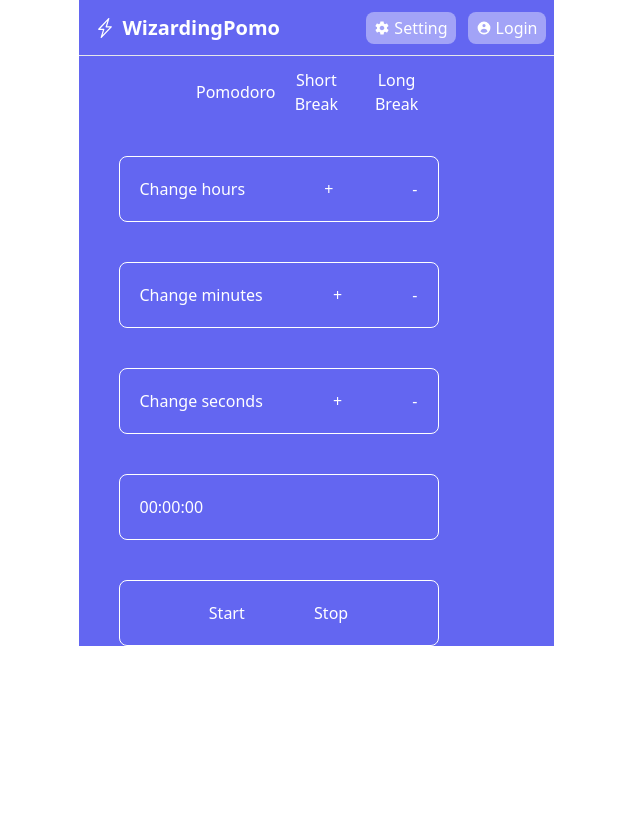
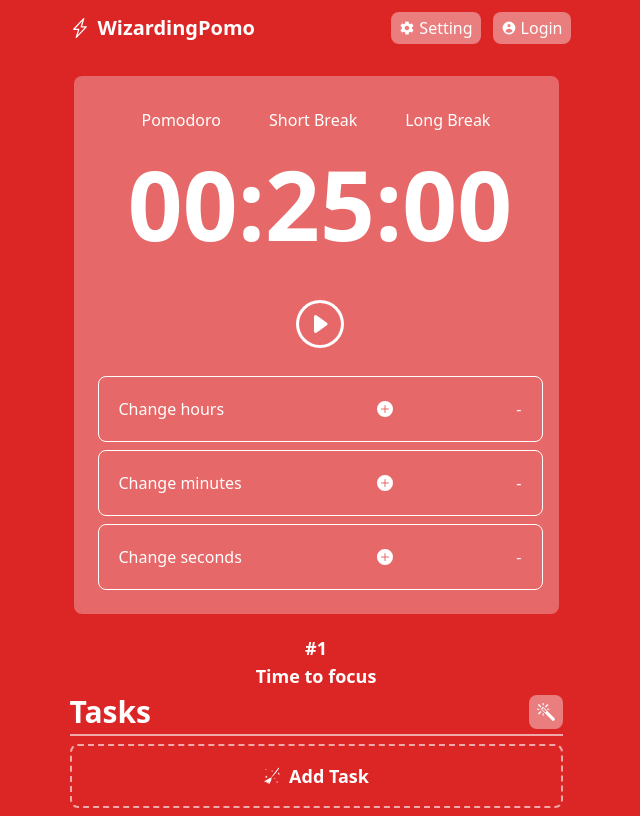
Before and after one commit to ujjwalkirti/pomodoro-timer-harry_potter-theme, a React (Create React App) app: page / in a window 1280 px wide. Both pictures are taken after a click on the button "Gryffindor". Shown: the whole page, without its empty margins (324-964 px from the left). Built offline with nearby package versions, Linux system fonts and the light colour scheme.

Commit message:
31-10-2021

```diff
--- a/src/App.css
+++ b/src/App.css
@@ -1,3 +1,3 @@
 .special_width{
-       width: 475px;
+       width: 525px;
 }
--- a/src/App.js
+++ b/src/App.js
@@ -4,6 +4,7 @@ import SelectHouse from "./components/SelectHouse";
 import "./App.css";
 import { houseContext } from "./services/context/houseContext";
 import Navbar from "./components/Navbar";
+import AddTasks from "./components/AddTasks";
 
 function App() {
   const [houseSelected, setHouseSelected] = useState(false);
@@ -14,24 +15,28 @@ function App() {
     if (selectHouse.house !== "") {
       setHouseSelected(true);
       setBgColor(selectHouse.backGround);
+      console.log(selectHouse.backGround);
     }
-  }, [selectHouse.house]);
+  }, [selectHouse.house, selectHouse.backGround]);
 
   return (
     <div
       className={`App bg-${
         bgColor === "" ? "indigo-500" : bgColor
-      } h-auto special_width mx-auto text-white`}
+      } h-auto mx-auto text-white`}
     >
+      <div className="special_width mx-auto">
         <Navbar />
         {houseSelected ? (
           <div>
             <Card />
+            <AddTasks/>
           </div>
         ) : (
           <SelectHouse />
         )}
       </div>
+    </div>
   );
 }
 
--- /dev/null
+++ b/src/components/AddTasks.js
@@ -0,0 +1,82 @@
+import React from "react";
+import { ImMagicWand } from "react-icons/im";
+import { GiMagicBroom } from "react-icons/gi";
+import { AiOutlineCloseCircle } from "react-icons/ai";
+import { useState } from "react";
+
+function AddTasks() {
+  const [wantsToAddTask, setWantsToAddTask] = useState(false);
+  const [task, setTask] = useState("");
+  const [tasks, setTasks] = useState([]);
+
+  return (
+    <div className="flex flex-col font-semibold text-lg">
+      <p className="text-center">
+        #1
+        <br />
+        Time to focus
+      </p>
+      <div className="flex items-center justify-between mx-4 border-b-2 py-1 border-white border-opacity-60">
+        <p className="text-3xl">Tasks</p>
+        <button className="bg-white bg-opacity-40 p-2 rounded-lg">
+          <ImMagicWand />
+        </button>
+      </div>
+      {!wantsToAddTask && (
+        <div
+          className="mx-4 my-2 rounded-lg border-2 border-white border-opacity-60 border-dashed flex items-center justify-center p-4 cursor-pointer"
+          onClick={() => {
+            setWantsToAddTask(true);
+          }}
+        >
+          <GiMagicBroom />
+          <p className="ml-2 text-center">Add Task</p>
+        </div>
+      )}
+      {wantsToAddTask && (
+        <div className=" ">
+          <form className="relative flex flex-col">
+            <AiOutlineCloseCircle
+              onClick={() => {
+                setWantsToAddTask(false);
+              }}
+              className="absolute top-1 cursor-pointer right-10"
+            />
+            <input
+              type="text"
+              onChange={(event) => {
+                setTask(event.target.value);
+              }}
+              placeholder="What's your task?"
+              className="w-2/3 mx-auto mt-3 text-black px-2 py-1 rounded-xl"
+            />
+            <input
+              type="submit"
+              className="w-1/3 mx-auto cursor-pointer my-3 bg-black rounded-xl"
+              placeholder="Create task"
+              onClick={(event) => {
+                event.preventDefault();
+                setWantsToAddTask(false);
+                let tasksArray = tasks;
+                tasksArray.push(task);
+                setTasks(tasksArray);
+              }}
+            />
+          </form>
+        </div>
+      )}
+      <div className="flex flex-col px-3 ">
+        {tasks.map((task) => {
+          return (
+            <div className="flex">
+              <p className="mr-2">{tasks.indexOf(task)+1}.</p>
+              <p>{task}</p>
+            </div>
+          );
+        })}
+      </div>
+    </div>
+  );
+}
+
+export default AddTasks;
--- a/src/components/Card.js
+++ b/src/components/Card.js
@@ -1,14 +1,35 @@
-import React, { useState } from "react";
+import React, { useContext, useEffect, useState } from "react";
+import { houseContext } from "../services/context/houseContext";
 import Timer from "./Timer";
 
 const typeOfBreaks = ["short", "long"];
 
 function Card() {
   const [breakType, setBreakType] = useState("");
+
+  const houseColors = useContext(houseContext);
+  useEffect(() => {
+    houseColors.setBreakType(breakType);
+  }, [breakType]);
+
   return (
-    <div className="">
-      <div className="flex w-60 mx-auto justify-evenly mt-3">
-        <button>Pomodoro</button>
+    <div className=" bg-white bg-opacity-30 p-5 m-5 rounded-lg">
+      <div
+        className={`${() =>
+          breakType === ""
+            ? "bg-white bg-opacity-40 text-semibold"
+            : null} flex w-full mx-auto justify-evenly mt-3`}
+      >
+        <button
+          className={`${
+            breakType === "" ? "bg-${houseColors.backGround}" : null
+          } bg-opacity-30`}
+          onClick={() => {
+            setBreakType("");
+          }}
+        >
+          Pomodoro
+        </button>
         <button
           onClick={() => {
             setBreakType(typeOfBreaks[0]);
@@ -24,20 +45,7 @@ function Card() {
           Long Break
         </button>
       </div>
-      {breakType !== "" ? (
-        <div>
-          <p>Break Over? </p>
-          <button
-            className="border border-white p-2 rounded-lg m-2"
-            onClick={() => {
-              setBreakType("");
-            }}
-          >
-            Go back
-          </button>
-        </div>
-      ) : null}
-      <Timer breakType={breakType} />
+      <Timer />
     </div>
   );
 }
--- a/src/components/Navbar.js
+++ b/src/components/Navbar.js
@@ -1,11 +1,13 @@
-import React from "react";
+import React, { useContext } from "react";
 import { BsLightningCharge } from "react-icons/bs";
 import { HiUserCircle } from "react-icons/hi";
 import { IoMdSettings } from "react-icons/io";
+import { houseContext } from "../services/context/houseContext";
 
 function Navbar() {
+  const context = useContext(houseContext)
   return (
-    <div className="w-full h-14 border-b border-gray-200 flex items-center justify-between mr-2">
+    <div className={`w-full h-14 border-${context.backGround} border-b flex items-center justify-between mr-2`}>
       <p className="flex text-white font-bold text-xl items-center w-60 ml-4">
         <BsLightningCharge className="mr-2" /> WizardingPomo
       </p>
--- a/src/components/SelectHouse.js
+++ b/src/components/SelectHouse.js
@@ -38,14 +38,14 @@ function SelectHouse() {
   }, [selectHouse.house]);
   return (
     <div>
-      <p>Select your house:</p>
-      <div className="w-2/3 mx-auto mt-4">
+      <p className="text-center text-4xl mt-3">Select your house:</p>
+      <div className="w-11/12 mx-auto mt-4">
         {houseThemes.map((houseTheme) => {
           return (
             <button
-              className={`bg-gradient-to-br shadow-lg from-${houseTheme.primaryColor} to-${houseTheme.secondaryColor} h-80 p-10 rounded-lg text-3xl font-semibold m-3`}
+              className={`bg-gradient-to-br shadow-lg from-${houseTheme.primaryColor} to-${houseTheme.secondaryColor} h-80 py-10 px-1 rounded-lg text-3xl font-semibold m-3 w-2/5`}
               onClick={() => {
-                selectHouse.setHouse("gryffindor");
+                selectHouse.setHouse(houseTheme.name.toLowerCase());
               }}
             >
               {houseTheme.name}
--- a/src/components/Timer.js
+++ b/src/components/Timer.js
@@ -1,7 +1,26 @@
 import React, { useEffect, useState } from "react";
+import { BsPlayCircle } from "react-icons/bs";
+import { GiPauseButton } from "react-icons/gi";
+import { BsPlusCircleFill } from "react-icons/bs";
+import { useContext } from "react/cjs/react.development";
+import { houseContext } from "../services/context/houseContext";
 
-function Timer(props) {
-  const [seconds, setSeconds] = useState(0);
+function getSeconds(props) {
+  if (props === "short") {
+    return 5 * 60;
+  } else if (props === "long") {
+    return 15 * 60;
+  } else {
+    return 25 * 60;
+  }
+}
+
+function Timer() {
+  const universalState = useContext(houseContext);
+
+  const [seconds, setSeconds] = useState(
+    getSeconds(universalState.breakType)
+  );
   const [timerOn, setTimerOn] = useState(false);
 
   useEffect(() => {
@@ -13,22 +32,52 @@ function Timer(props) {
           console.log(seconds);
         }, 1000);
       }
+    } else if (seconds < 0) {
+      clearInterval(intervalCounter);
     } else {
       clearInterval(intervalCounter);
     }
     return () => clearInterval(intervalCounter);
   }, [timerOn]);
-
   return (
-    <div>
-      <div className="flex w-80 justify-between m-10 border border-white p-5 rounded-lg">
-        <p>Change hours</p>
+    <div className="flex flex-col">
+      <p className="font-bold text-8xl flex w-full justify-center m-1 p-5 rounded-lg text-center items-center">
+        {Math.floor(seconds / 3600 / 10) === 0 ? 0 : null}
+        {Math.floor(seconds / 3600)}:{seconds / 60 / 10 < 1 ? 0 : null}
+        {Math.floor((seconds - Math.floor(seconds / 3600) * 3600) / 60)}:
+        {Math.floor((seconds % 60) / 10) < 1 ? 0 : null}
+        {seconds % 60}
+      </p>
+      <div className="flex w-full justify-evenly m-1 p-5 rounded-lg">
+        {!timerOn && (
+          <button
+            className="text-5xl"
+            onClick={() => {
+              setTimerOn(true);
+            }}
+          >
+            <BsPlayCircle />
+          </button>
+        )}
+        {timerOn && (
+          <button
+            className="text-5xl"
+            onClick={() => {
+              setTimerOn(false);
+            }}
+          >
+            <GiPauseButton />
+          </button>
+        )}
+      </div>
+      <div className="flex justify-between m-1 border border-white p-5 rounded-lg w-full">
+        <p className="w-1/3">Change hours</p>
         <button
           onClick={() => {
             setSeconds(seconds + 3600);
           }}
         >
-          +
+          <BsPlusCircleFill />
         </button>
         <button
           onClick={() => {
@@ -39,14 +88,14 @@ function Timer(props) {
         </button>
       </div>
 
-      <div className="flex w-80 justify-between m-10 border border-white p-5 rounded-lg">
-        <p>Change minutes</p>
+      <div className="flex w-full justify-between m-1 border border-white p-5 rounded-lg ">
+        <p className="w-1/3">Change minutes</p>
         <button
           onClick={() => {
             setSeconds(seconds + 60);
           }}
         >
-          +
+          <BsPlusCircleFill />
         </button>
         <button
           onClick={() => {
@@ -57,14 +106,14 @@ function Timer(props) {
         </button>
       </div>
 
-      <div className="flex w-80 justify-between m-10 border border-white p-5 rounded-lg">
-        <p>Change seconds</p>
+      <div className="flex w-full justify-between m-1 border border-white p-5 rounded-lg">
+        <p className="w-1/3">Change seconds</p>
         <button
           onClick={() => {
             setSeconds(seconds + 1);
           }}
         >
-          +
+          <BsPlusCircleFill />
         </button>
         <button
           onClick={() => {
@@ -78,29 +127,6 @@ function Timer(props) {
           -
         </button>
       </div>
-      <p className="flex w-80 justify-between m-10 border border-white p-5 rounded-lg">
-        {Math.floor(seconds / 3600 / 10) === 0 ? 0 : null}
-        {Math.floor(seconds / 3600)}:
-        {Math.floor(seconds / 60 / 10) === 0 ? 0 : null}
-        {Math.floor(seconds / 60)}:{Math.floor(seconds / 10) === 0 ? 0 : null}
-        {seconds % 60}
-      </p>
-      <div className="flex w-80 justify-evenly m-10 border border-white p-5 rounded-lg">
-        <button
-          onClick={() => {
-            setTimerOn(true);
-          }}
-        >
-          Start
-        </button>{" "}
-        <button
-          onClick={() => {
-            setTimerOn(false);
-          }}
-        >
-          Stop
-        </button>
-      </div>
     </div>
   );
 }
--- a/src/services/context/houseState.js
+++ b/src/services/context/houseState.js
@@ -4,9 +4,17 @@ import { houseContext } from "./houseContext";
 const HouseState = (props) => {
   const [house, setHouse] = useState("");
   const [backGround, setBackGround] = useState("");
+  const [breakType, setBreakType] = useState("");
   return (
     <houseContext.Provider
-      value={{ house, setHouse, backGround, setBackGround }}
+      value={{
+        house,
+        setHouse,
+        backGround,
+        setBackGround,
+        breakType,
+        setBreakType,
+      }}
     >
       {props.children}
     </houseContext.Provider>
```
Lines whose indentation alone changed are shown as unchanged.
